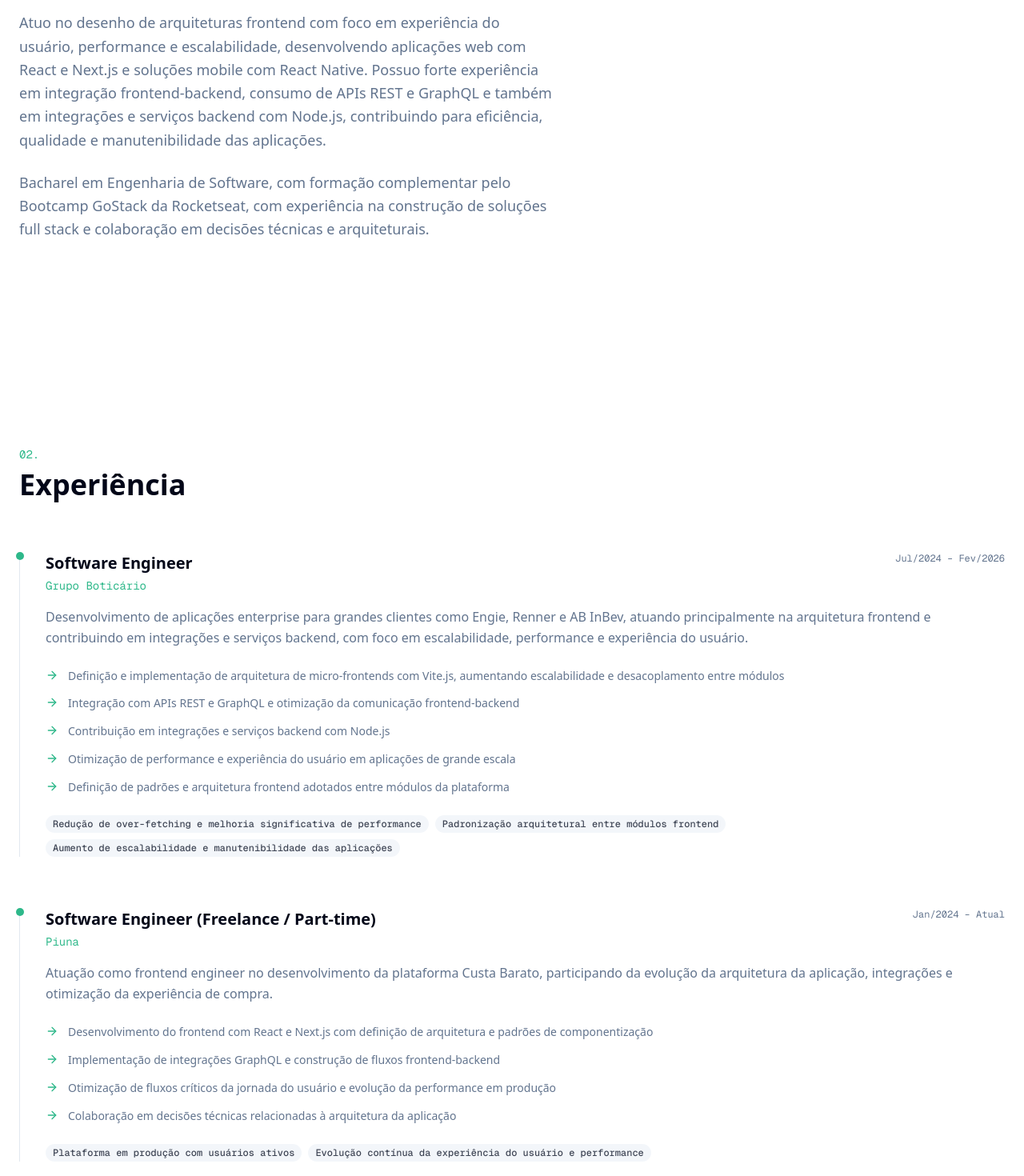
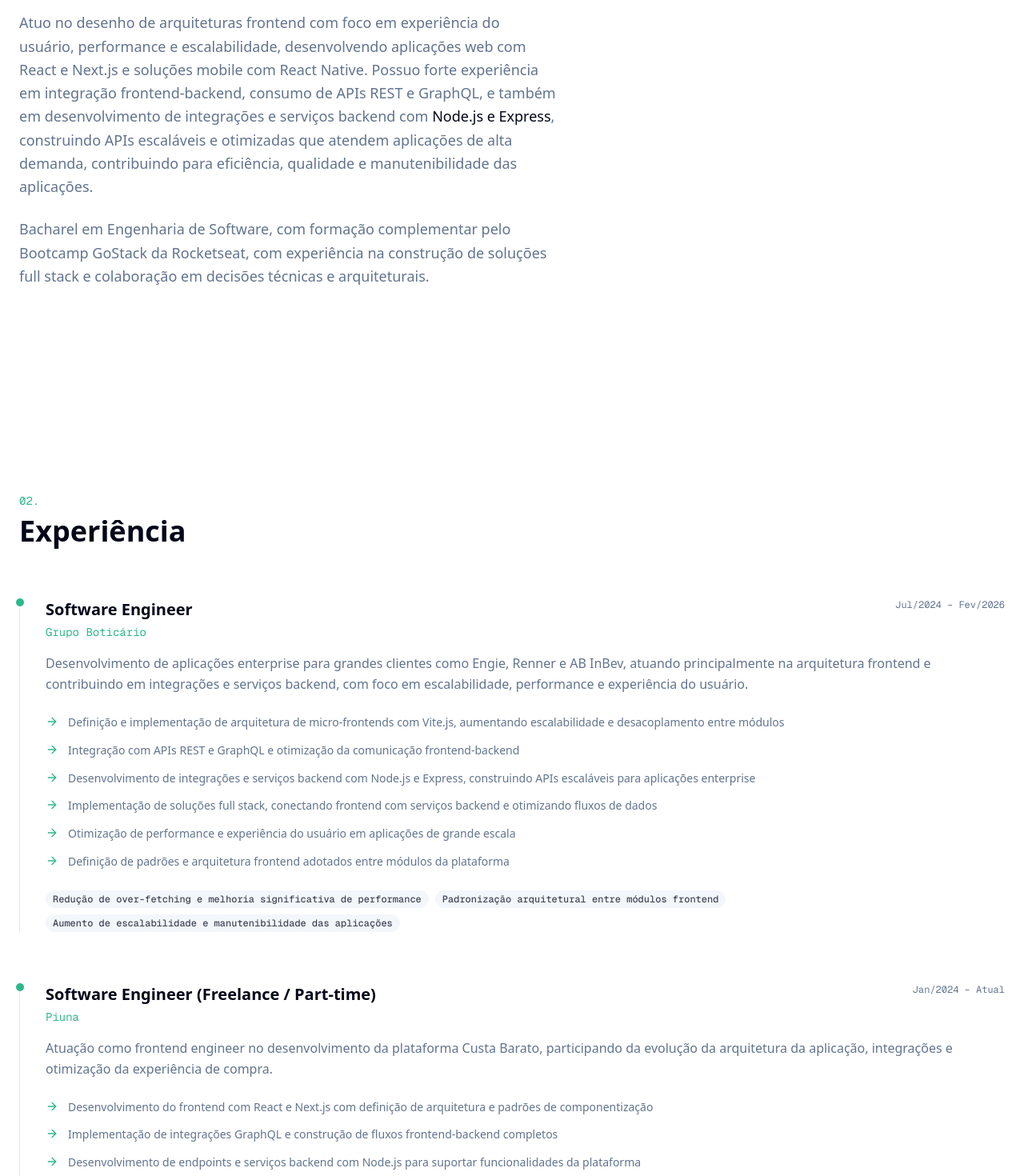
Before and after one commit to Rodrigo-Barrettoo/dev-rbarreto, a Next.js app: page / in a window 1280 px wide. Shown: the part 1200-2670 px from the top of the page at 80% size. Built offline with nearby package versions, Linux system fonts and the light colour scheme.

Commit message:
feat: enhance About and Experience components, add new internship experiences, and update tech stack with Express

```diff
--- a/src/components/about/index.tsx
+++ b/src/components/about/index.tsx
@@ -45,9 +45,12 @@ export function About() {
             usuário, performance e escalabilidade, desenvolvendo aplicações web
             com React e Next.js e soluções mobile com React Native. Possuo forte
             experiência em integração frontend-backend, consumo de APIs REST e
-            GraphQL e também em integrações e serviços backend com Node.js,
-            contribuindo para eficiência, qualidade e manutenibilidade das
-            aplicações.
+            GraphQL, e também em desenvolvimento de integrações e serviços
+            backend com{" "}
+            <span className="text-foreground">Node.js e Express</span>,
+            construindo APIs escaláveis e otimizadas que atendem aplicações de
+            alta demanda, contribuindo para eficiência, qualidade e
+            manutenibilidade das aplicações.
           </p>
 
           <p className="text-muted-foreground leading-relaxed text-lg">
--- a/src/components/experience/index.tsx
+++ b/src/components/experience/index.tsx
@@ -17,7 +17,8 @@ const jobs: JobProps[] = [
     highlights: [
       "Definição e implementação de arquitetura de micro-frontends com Vite.js, aumentando escalabilidade e desacoplamento entre módulos",
       "Integração com APIs REST e GraphQL e otimização da comunicação frontend-backend",
-      "Contribuição em integrações e serviços backend com Node.js",
+      "Desenvolvimento de integrações e serviços backend com Node.js e Express, construindo APIs escaláveis para aplicações enterprise",
+      "Implementação de soluções full stack, conectando frontend com serviços backend e otimizando fluxos de dados",
       "Otimização de performance e experiência do usuário em aplicações de grande escala",
       "Definição de padrões e arquitetura frontend adotados entre módulos da plataforma",
     ],
@@ -36,7 +37,8 @@ const jobs: JobProps[] = [
       "Atuação como frontend engineer no desenvolvimento da plataforma Custa Barato, participando da evolução da arquitetura da aplicação, integrações e otimização da experiência de compra.",
     highlights: [
       "Desenvolvimento do frontend com React e Next.js com definição de arquitetura e padrões de componentização",
-      "Implementação de integrações GraphQL e construção de fluxos frontend-backend",
+      "Implementação de integrações GraphQL e construção de fluxos frontend-backend completos",
+      "Desenvolvimento de endpoints e serviços backend com Node.js para suportar funcionalidades da plataforma",
       "Otimização de fluxos críticos da jornada do usuário e evolução da performance em produção",
       "Colaboração em decisões técnicas relacionadas à arquitetura da aplicação",
     ],
@@ -63,6 +65,42 @@ const jobs: JobProps[] = [
       "Evolução de responsabilidades técnicas ao longo da carreira",
       "Entrega contínua de funcionalidades utilizadas por usuários em produção",
       "Melhoria da qualidade e padronização do código frontend",
+    ],
+  },
+
+  {
+    company: "LabSoft Unifae",
+    role: "Estagiário de Desenvolvimento",
+    period: "Jun/2019 – Nov/2019",
+    description:
+      "Desenvolvimento de aplicações web utilizando PHP e Laravel, com foco em APIs RESTful e metodologias ágeis.",
+    highlights: [
+      "Desenvolvimento Fullstack com PHP e Laravel",
+      "Criação e manutenção de APIs RESTful",
+      "Aplicação de metodologia ágil Scrum",
+      "Participação em projetos acadêmicos com impacto real",
+    ],
+    results: [
+      "Experiência prática em desenvolvimento full stack",
+      "Aprendizado de metodologias ágeis",
+    ],
+  },
+
+  {
+    company: "RTO Software",
+    role: "Estagiário de Desenvolvimento",
+    period: "Fev/2019 – Mai/2019",
+    description:
+      "Desenvolvimento de aplicações web e mobile utilizando React, React Native e Node.js, com foco em APIs e aplicações modernas.",
+    highlights: [
+      "Desenvolvimento de aplicações com React e React Native",
+      "Construção de APIs com Node.js",
+      "Aplicação de conceitos modernos de desenvolvimento JavaScript",
+      "Primeiro contato profissional com stack JavaScript moderna",
+    ],
+    results: [
+      "Base sólida em tecnologias JavaScript",
+      "Início da especialização em React e Node.js",
     ],
   },
 ];
--- a/src/components/hero/index.tsx
+++ b/src/components/hero/index.tsx
@@ -35,8 +35,9 @@ export function Hero() {
             escaláveis e de alta performance com{" "}
             <span className="text-foreground font-medium">React</span>,{" "}
             <span className="text-foreground font-medium">React Native</span>,{" "}
-            <span className="text-foreground font-medium">Next.js</span> e{" "}
-            <span className="text-foreground font-medium">TypeScript</span>.
+            <span className="text-foreground font-medium">Next.js</span>,{" "}
+            <span className="text-foreground font-medium">TypeScript</span> e{" "}
+            <span className="text-foreground font-medium">Node.js</span>.
           </p>
 
           <motion.div
--- a/src/components/tech-stack/index.tsx
+++ b/src/components/tech-stack/index.tsx
@@ -13,7 +13,14 @@ const categories = [
   },
   {
     title: "Backend & Integração",
-    techs: ["Node.js", "REST APIs", "GraphQL", "Frontend-Backend Integration"],
+    techs: [
+      "Node.js",
+      "Express",
+      "REST APIs",
+      "GraphQL",
+      "Frontend-Backend Integration",
+      "API Design",
+    ],
   },
   {
     title: "Arquitetura & Qualidade",
```
